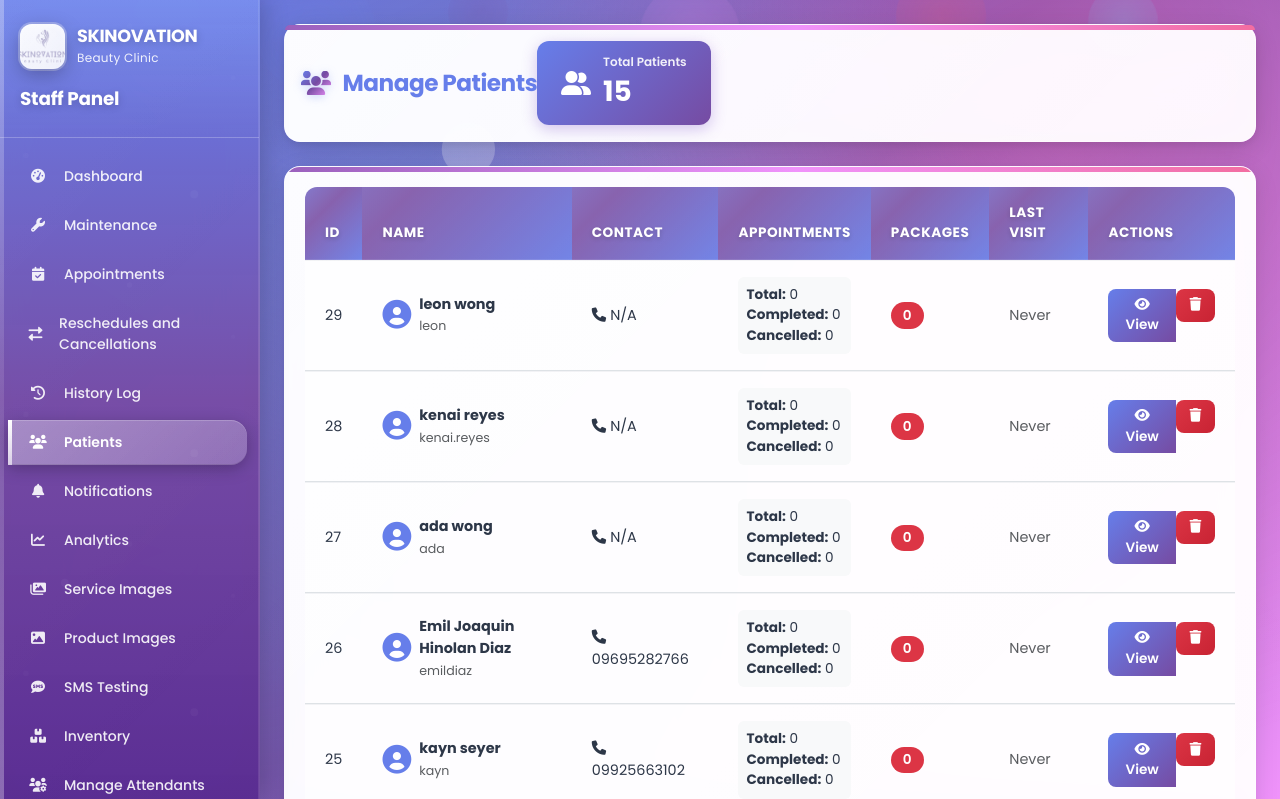
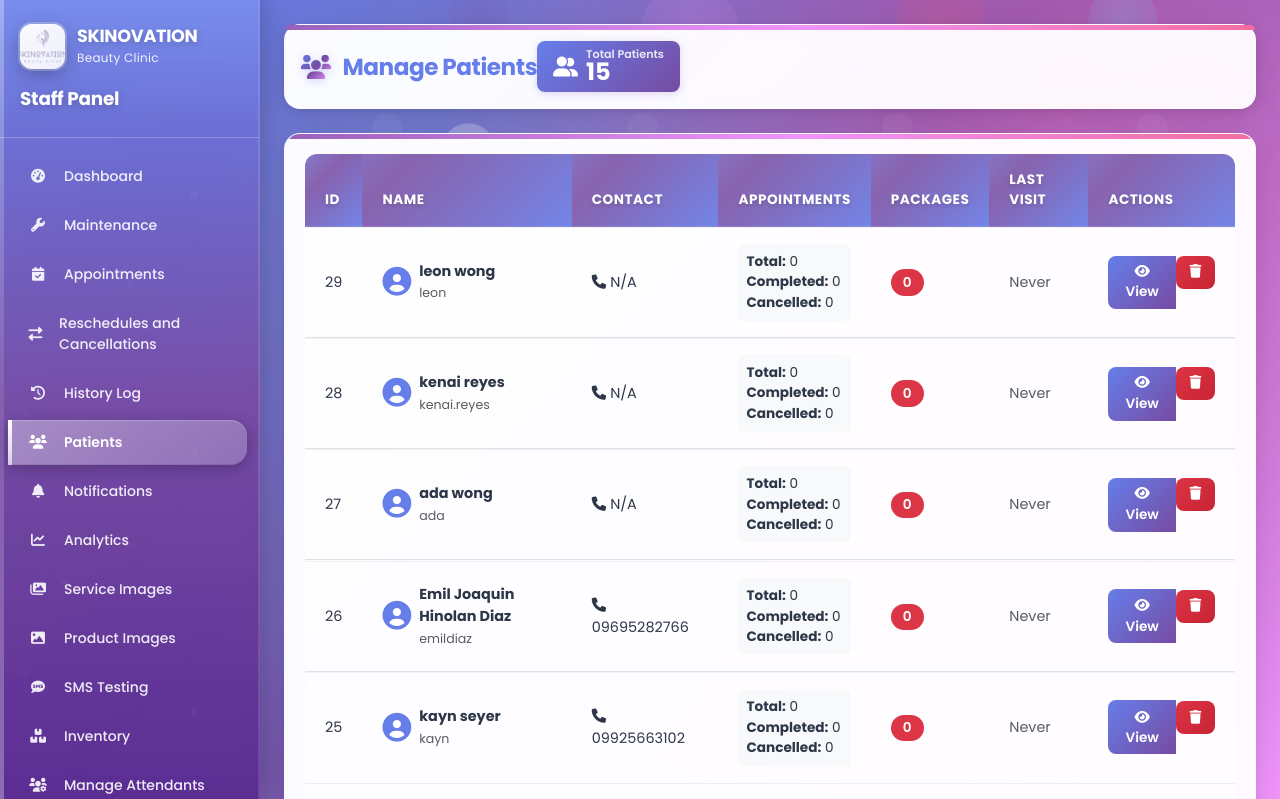
Before and after one commit to kseyer/Capstone-System-Final, a Django app: page /appointments/admin/patients/ in a window 1280 px wide; the page is wider, and only the part inside the window is pictured. Shown: the top 799 px of that part. Run offline with Django 5.2, Linux system fonts and the light colour scheme; a user stored in the database is signed in; data comes from the database, SQL or seed files in the repository.

Commit message:
Improve patient count badge - make it smaller, clearer, and better aligned

```diff
--- a/templates/appointments/admin_patients.html
+++ b/templates/appointments/admin_patients.html
@@ -136,24 +136,25 @@
     .patient-count-badge {
         display: inline-flex;
         align-items: center;
-        gap: 0.75rem;
+        gap: 0.5rem;
         background: linear-gradient(135deg, var(--primary-color), var(--secondary-color));
         color: white;
-        padding: 0.75rem 1.5rem;
-        border-radius: 12px;
-        font-size: 1rem;
+        padding: 0.5rem 1rem;
+        border-radius: 8px;
+        font-size: 0.875rem;
         font-weight: 600;
-        box-shadow: 0 4px 15px rgba(111, 66, 193, 0.3);
+        box-shadow: 0 2px 8px rgba(111, 66, 193, 0.2);
         animation: slideInRight 0.5s ease-out;
     }
 
     .patient-count-badge i {
-        font-size: 1.5rem;
+        font-size: 1.25rem;
     }
 
     .patient-count-number {
-        font-size: 1.75rem;
+        font-size: 1.5rem;
         font-weight: 700;
+        line-height: 1;
     }
 
     @keyframes slideInRight {
@@ -199,7 +200,7 @@
         <div class="patient-count-badge">
             <i class="fas fa-user-friends"></i>
             <div>
-                <div style="font-size: 0.75rem; opacity: 0.9;">Total Patients</div>
+                <div style="font-size: 0.7rem; opacity: 0.85; line-height: 1;">Total Patients</div>
                 <div class="patient-count-number">{{ total_patients }}</div>
             </div>
         </div>
```
